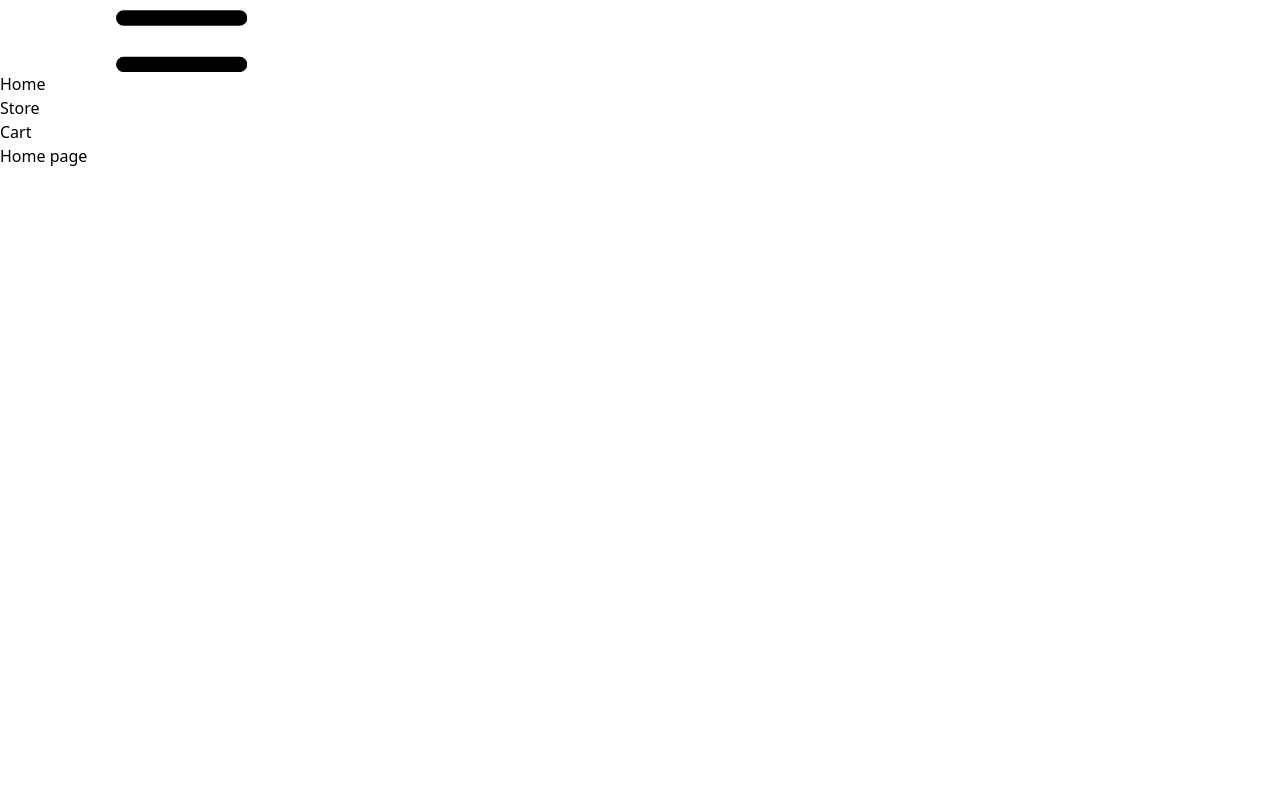
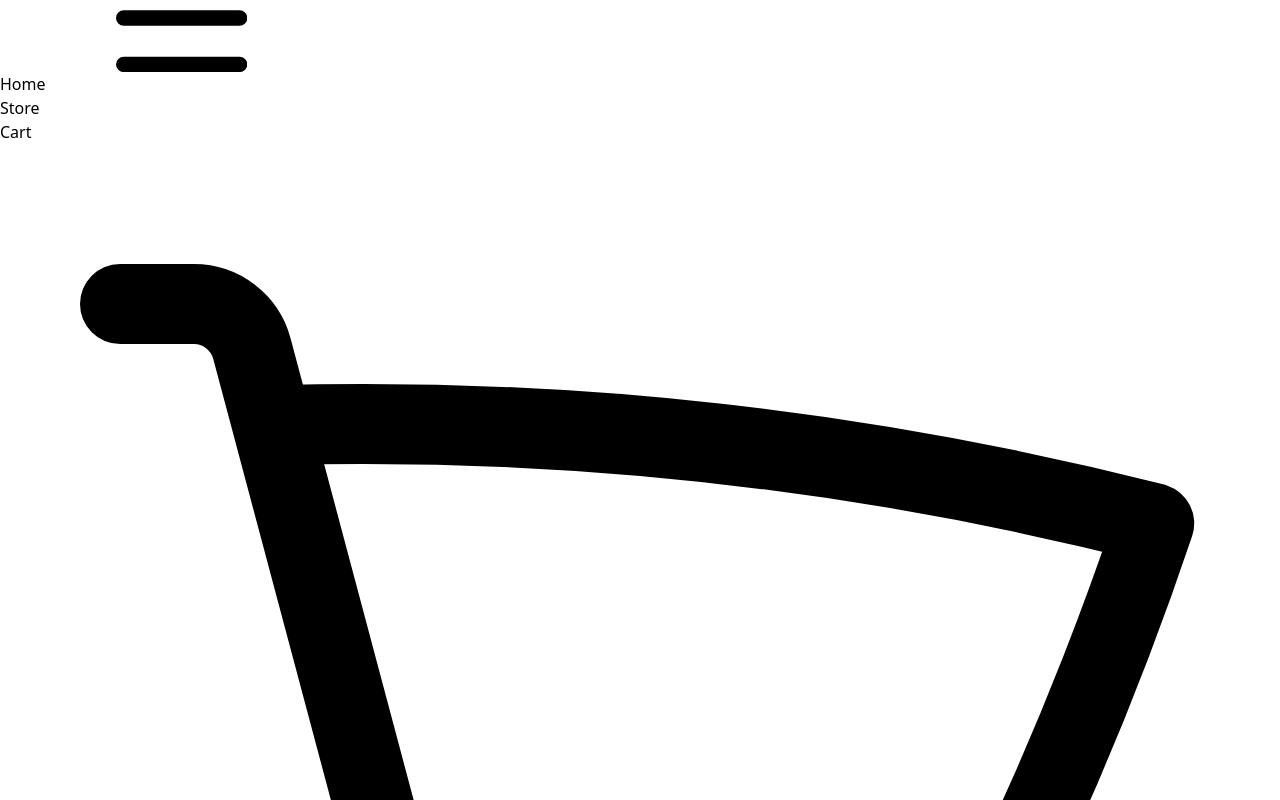
Before and after one commit to FranciscoRoman01/e-commers-app, a React (Vite) app: page /home in a window 1280 px wide. Shown: the part 360-1160 px from the top of the page. Before the commit the page ends 800 px from the top, so only its background shows below. Built offline with nearby package versions, Linux system fonts and the light colour scheme.

Commit message:
Add icon cart

```diff
--- a/src/ui/components/Navbar.jsx
+++ b/src/ui/components/Navbar.jsx
@@ -63,9 +63,23 @@
             <li>
               <NavLink
                 to="/cart"
-                className="block py-2 px-3 text-gray-900 rounded hover:bg-gray-100 md:hover:bg-transparent md:border-0 md:hover:text-blue-700 md:p-0 dark:text-white md:dark:hover:text-blue-500 dark:hover:bg-gray-700 dark:hover:text-white md:dark:hover:bg-transparent"
+                className="flex items-center gap-1 py-2 px-3 text-gray-900 rounded md:border-0 hover:bg-gray-100 md:hover:bg-transparent md:hover:text-blue-700 md:p-0 dark:text-white md:dark:hover:text-blue-500 dark:hover:bg-gray-700 dark:hover:text-white md:dark:hover:bg-transparent"
               >
                 Cart
+                <svg
+                  xmlns="http://www.w3.org/2000/svg"
+                  fill="none"
+                  viewBox="0 0 24 24"
+                  strokeWidth={1.5}
+                  stroke="currentColor"
+                  className="size-6"
+                >
+                  <path
+                    strokeLinecap="round"
+                    strokeLinejoin="round"
+                    d="M2.25 3h1.386c.51 0 .955.343 1.087.835l.383 1.437M7.5 14.25a3 3 0 0 0-3 3h15.75m-12.75-3h11.218c1.121-2.3 2.1-4.684 2.924-7.138a60.114 60.114 0 0 0-16.536-1.84M7.5 14.25 5.106 5.272M6 20.25a.75.75 0 1 1-1.5 0 .75.75 0 0 1 1.5 0Zm12.75 0a.75.75 0 1 1-1.5 0 .75.75 0 0 1 1.5 0Z"
+                  />
+                </svg>
               </NavLink>
             </li>
           </ul>
```
